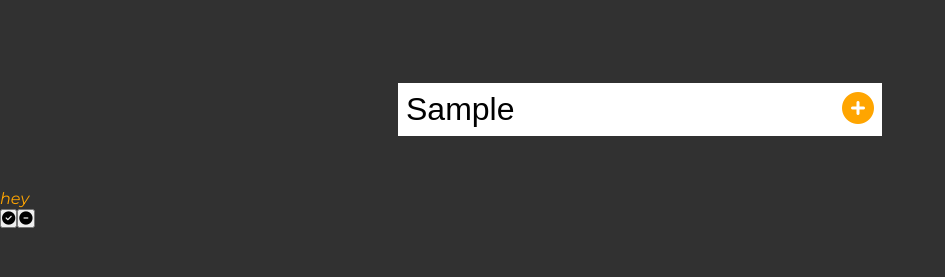
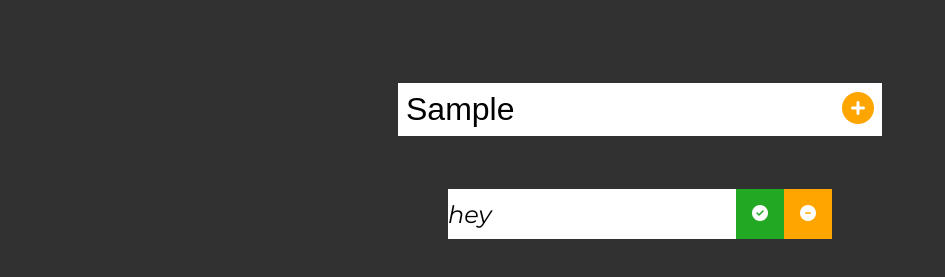
Before and after one commit to UmarH619/to_do_list, a plain HTML site: page index.html in a window 1280 px wide. Both pictures are taken after typing "Sample" into the empty fields and a click on the button 858 px from the left and 240 px from the top of the page. Shown: the part 131-408 px from the top of the page, without its empty margins (0-945 px from the left). Drawn offline with Linux system fonts and the light colour scheme.

Commit message:
Styling for todo container and lists

```diff
--- a/app.js
+++ b/app.js
@@ -33,7 +33,7 @@ function addTodo(event){
     //Delete Button
     const deleteButton = document.createElement('button');
     deleteButton.innerHTML = '<i class="fa-solid fa-circle-minus"></i>';
-    deleteButton.classList.add("complete-btn");
+    deleteButton.classList.add("delete-btn");
     todoDiv.appendChild(deleteButton);
 
     //Appennd To List
--- a/style.css
+++ b/style.css
@@ -41,3 +41,41 @@ form button:hover{
     background: orange;
     color: white;
 }
+
+.todo-container {
+    display: flex;
+    justify-content: center;
+    align-items: center;
+}
+
+.todo-list {
+    min-width: 30%;
+    list-style: none;
+}
+
+.todo {
+    margin: 0rem;
+    background: white;
+    color: black;
+    font-size: 1.5rem;
+    display: flex;
+    justify-content: space-between;
+    align-items: center;
+}
+
+.todo li {
+    flex: 1;
+}
+
+.delete-btn, .complete-btn {
+    background: orange;
+    color: white;
+    border: none;
+    padding: 1rem;
+    cursor: pointer;
+    font-size: 1rem;
+}
+
+.complete-btn {
+    background: rgb(35, 168, 35);
+}
```
